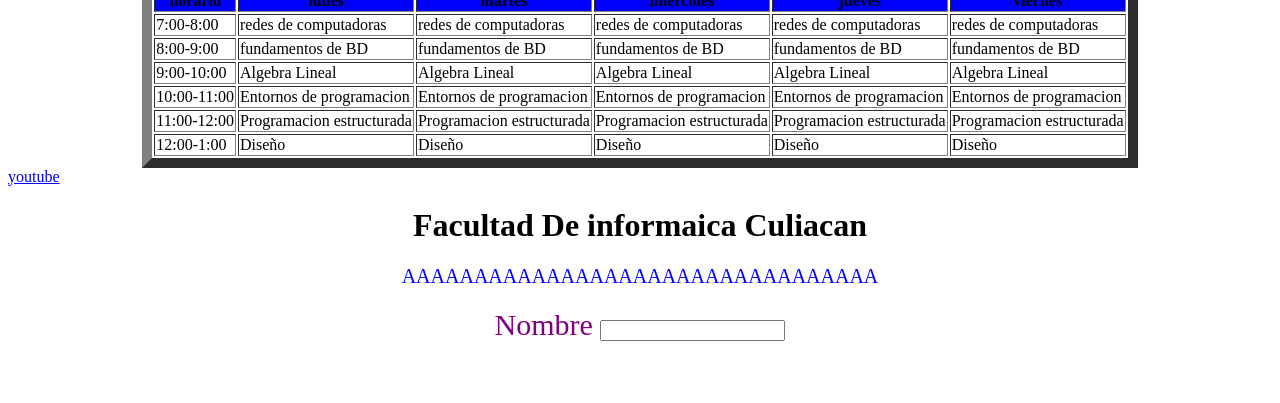
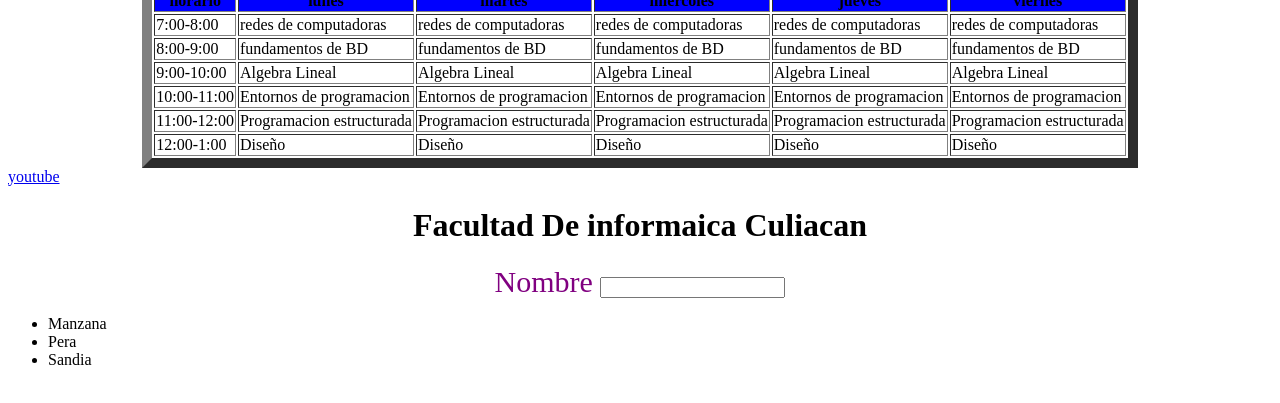
Before and after one commit to AlejandroNavarrete18/Pagina-1-3, a plain HTML site: page index.html in a window 1280 px wide. Shown: the part 371-774 px from the top of the page. Drawn offline with Linux system fonts and the light colour scheme.

```diff
--- a/CSS/style.css
+++ b/CSS/style.css
@@ -20,6 +20,7 @@
 
 }
 .Video{
+    background-color: rgb(208, 243, 231);
 
 
 }
@@ -66,3 +67,7 @@
 
 
 }
+
+.color{
+    background-color: rgb(208, 243, 231);
+}
--- a/index.html
+++ b/index.html
@@ -98,10 +98,7 @@
         <h1>Facultad De informaica Culiacan</h1>
     </center>
     <center>
-        <div class="Parrafo">
-            <p>AAAAAAAAAAAAAAAAAAAAAAAAAAAAAAAAA
-            </p>
-        </div>
+
 
         <div class="Entradas">
             <label for="Nom">Nombre</label>
@@ -112,6 +109,12 @@
         </div>
 
     </center>
+    <ul>
+        <li>Manzana</li>
+        <li>Pera</li>
+        <li>Sandia</li>
+    </ul>
+
 
 </body>
 
```
Also changed, not shown: contactos.html (+2 -1 lines), resultados.html (+1 -0 lines), imagenes/fondo-fondos-pantalla-bonitos_997657-201.avif (added).
